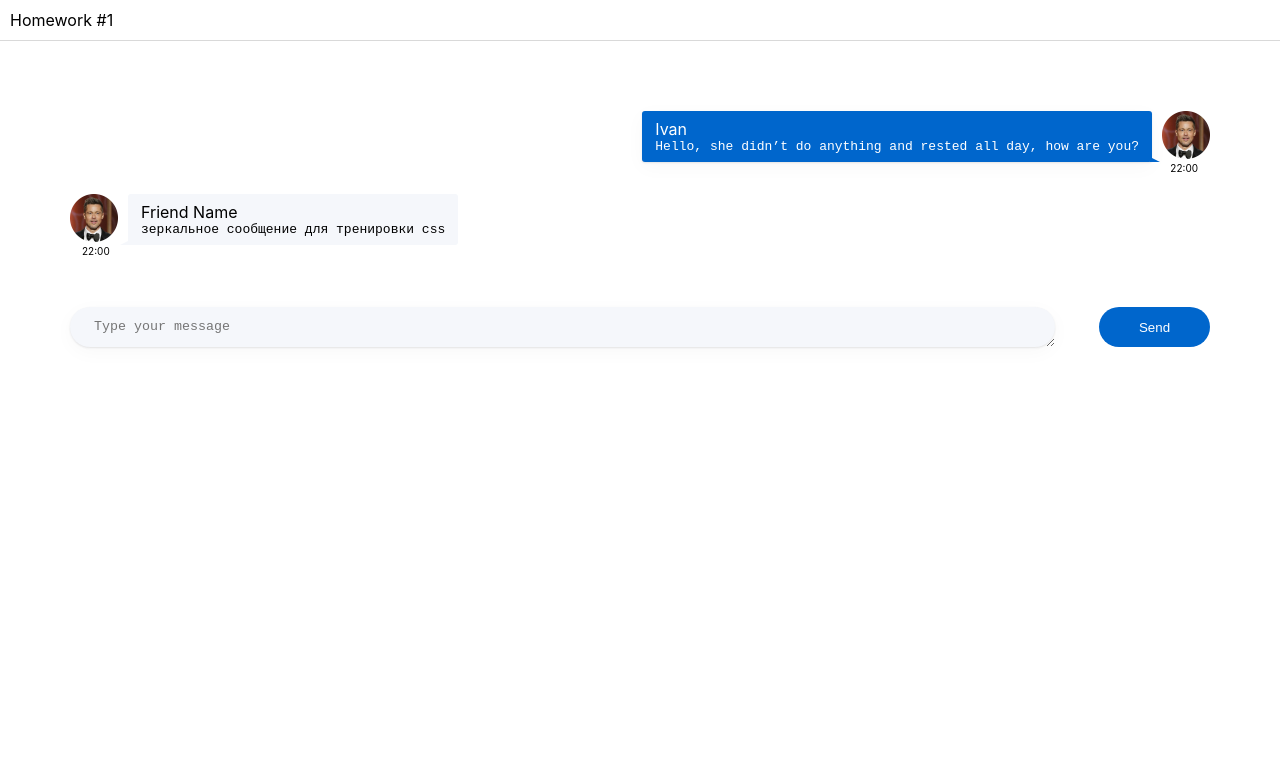
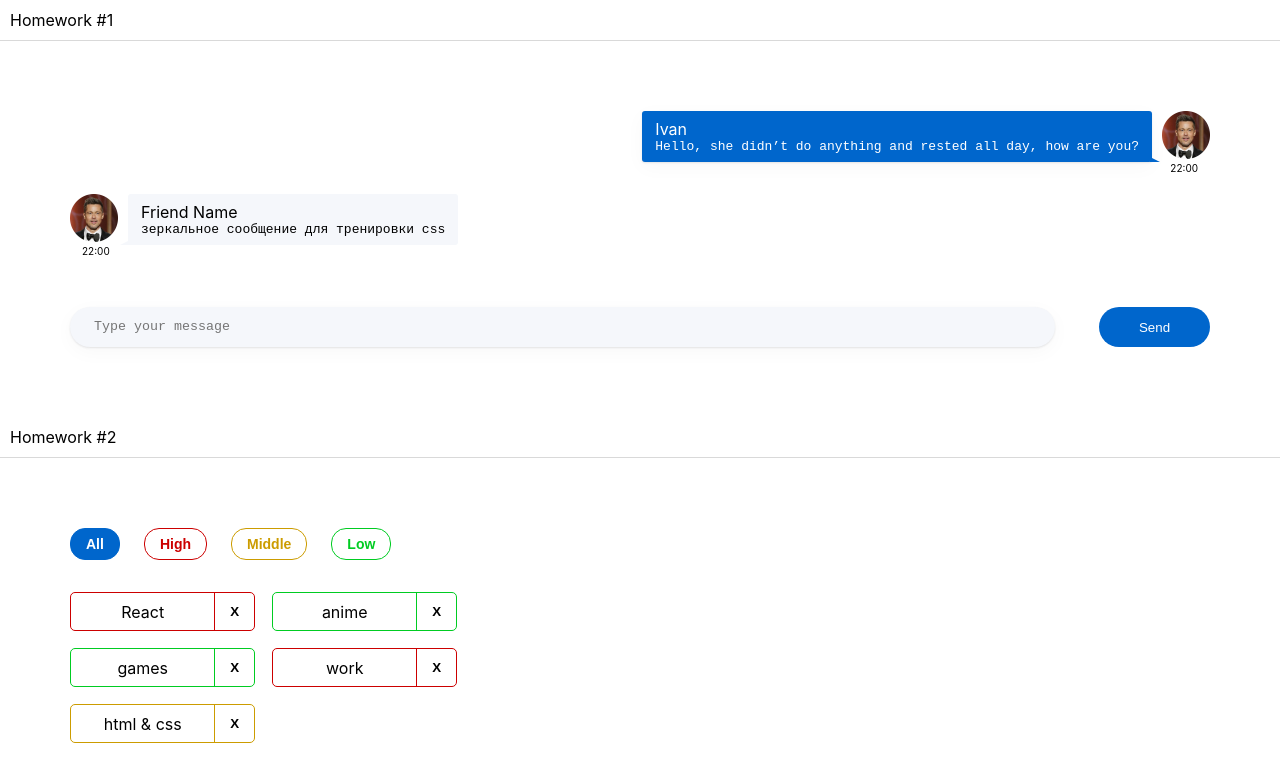
Before and after one commit to KatyaKlepcha/Tasks, a React (Create React App) app: page / in a window 1280 px wide. Shown: the top 782 px of the page. Built offline with nearby package versions, Linux system fonts and the light colour scheme.

Commit message:
add types, make filtering and deleting cases

```diff
--- a/src/index.tsx
+++ b/src/index.tsx
@@ -8,12 +8,12 @@
 
 const root = ReactDOM.createRoot(document.getElementById('root') as HTMLElement)
 root.render(
-    <React.StrictMode>
-        {/*для дз 10*/}
+    // <React.StrictMode>
+    //     для дз 10
         <Provider store={store}>
             <App/>
         </Provider>
-    </React.StrictMode>
+    // </React.StrictMode>
 )
 
 // If you want to start measuring performance in your app, pass a function
--- a/src/s1-main/App.tsx
+++ b/src/s1-main/App.tsx
@@ -1,13 +1,14 @@
 import React from 'react'
 import s from './App.module.css'
 import HW1 from '../s2-homeworks/hw01/HW1'
+import HW2 from "../s2-homeworks/hw02/HW2";
 
 function App() {
     return (
         <div className={s.App}>
             <HW1/>
             {/*раскомментировать по ходу выполнения*/}
-            {/*<HW2/>*/}
+            <HW2/>
             {/*<HW3/>*/}
             {/*<HW4/>*/}
 
--- a/src/s2-homeworks/hw01/message-sender/MessageSender.module.css
+++ b/src/s2-homeworks/hw01/message-sender/MessageSender.module.css
@@ -8,11 +8,12 @@
     background-color: #F5F7FB;
     color: rgba(0, 0, 0, 0.6);
     width: 100%;
-    box-shadow: 0px 5px 20px rgba(29, 33, 38, 0.03), 0px 1px 2px rgba(29, 33, 38, 0.1);
+    box-shadow: 0 5px 20px rgba(29, 33, 38, 0.03), 0 1px 2px rgba(29, 33, 38, 0.1);
     height: 40px !important;
     border: 0;
     border-radius: 20px;
     padding: 12px 24px;
+    resize: none;
 
 }
 
--- a/src/s2-homeworks/hw02/HW2.tsx
+++ b/src/s2-homeworks/hw02/HW2.tsx
@@ -17,16 +17,16 @@
 * */
 
 // types
-export type AffairPriorityType = any // need to fix any
+export type AffairPriorityType = 'high' | 'middle' | 'low' // need to fix any
 export type AffairType = {
-    _id: any // need to fix any
-    name: any // need to fix any
+    _id: number // need to fix any
+    name: string // need to fix any
     priority: AffairPriorityType
 }
 export type FilterType = 'all' | AffairPriorityType
 
 // constants
-const defaultAffairs: any = [ // need to fix any
+const defaultAffairs: Array<AffairType> = [ // need to fix any
     {_id: 1, name: 'React', priority: 'high'}, // студенты могут изменить содержимое name и количество элементов в массиве, ...priority не менять!
     {_id: 2, name: 'anime', priority: 'low'},
     {_id: 3, name: 'games', priority: 'low'},
@@ -35,22 +35,31 @@
 ]
 
 // pure helper functions
-export const filterAffairs = (affairs: any, filter: any): any => { // need to fix any
+export const filterAffairs = (affairs: Array<AffairType>, filter: FilterType): Array<AffairType> => { // need to fix any
+    let filteredAffairs = affairs
+    if (filter === 'all') {
+        return affairs
+    } else if (filter === 'high') {
+        filteredAffairs = affairs.filter((a => a.priority === 'high'))
+    } else if (filter === 'middle') {
+        filteredAffairs = affairs.filter((a => a.priority === 'middle'))
+    } else if (filter === 'low') {
+        filteredAffairs = affairs.filter((a => a.priority === 'low'))
+    }
 
-
-    return affairs // need to fix
+    return filteredAffairs // need to fix
 }
-export const deleteAffair = (affairs: any, _id: any): any => { // need to fix any
-
-    return affairs // need to fix
+export const deleteAffair = (affairs: Array<AffairType>, _id: number): Array<AffairType> => { // need to fix any
+    return affairs.filter(a => a._id != _id) // need to fix
 }
 
 function HW2() {
-    const [affairs, setAffairs] = useState<any>(defaultAffairs) // need to fix any
+    const [affairs, setAffairs] = useState<Array<AffairType>>(defaultAffairs) // need to fix any
     const [filter, setFilter] = useState<FilterType>('all')
 
     const filteredAffairs = filterAffairs(affairs, filter)
-    const deleteAffairCallback = (_id: any) => { // need to fix any
+    const deleteAffairCallback = (_id: number) => { // need to fix any
+        setAffairs(affairs.filter(a => a._id != _id))
         // need to fix
     }
 
--- a/src/s2-homeworks/hw02/affairs/Affairs.tsx
+++ b/src/s2-homeworks/hw02/affairs/Affairs.tsx
@@ -4,23 +4,27 @@
 import s from './Affairs.module.css'
 
 type AffairsPropsType = {
-    data: any // need to fix any
-    setFilter: any
-    deleteAffairCallback: any
+    data: Array<AffairType> // need to fix any
+    setFilter: (value: FilterType) => void
+    deleteAffairCallback: (id: number) => void
     filter: FilterType
 }
 
 function Affairs(props: AffairsPropsType) {
     const setAll = () => {
+        props.setFilter('all')
         // need to fix
     }
     const setHigh = () => {
+        props.setFilter('high')
         // need to fix
     }
     const setMiddle = () => {
+        props.setFilter('middle')
         // need to fix
     }
     const setLow = () => {
+        props.setFilter('low')
         // need to fix
     }
 
--- a/src/s2-homeworks/hw02/affairs/affair/Affair.tsx
+++ b/src/s2-homeworks/hw02/affairs/affair/Affair.tsx
@@ -6,11 +6,12 @@
 type AffairPropsType = {
     // key не нужно типизировать
     affair: AffairType
-    deleteAffairCallback: any // need to fix any
+    deleteAffairCallback: (id: number)=> void // need to fix any
 }
 
 function Affair(props: AffairPropsType) {
     const deleteCallback = () => {
+        props.deleteAffairCallback(props.affair._id)
         // need to fix
     }
 
@@ -25,18 +26,19 @@
         >
             <div id={'hw2-name-' + props.affair._id} className={nameClass}>
                 {/*создаёт студент*/}
-
+                {props.affair.name}
                 {/**/}
             </div>
             <div id={'hw2-priority-' + props.affair._id} hidden>
                 {/*создаёт студент*/}
-
+                {props.affair.priority}
                 {/**/}
             </div>
 
             <button
                 id={'hw2-button-delete-' + props.affair._id}
                 className={buttonClass}
+                onClick={deleteCallback}
                 // need to fix
 
             >
```
